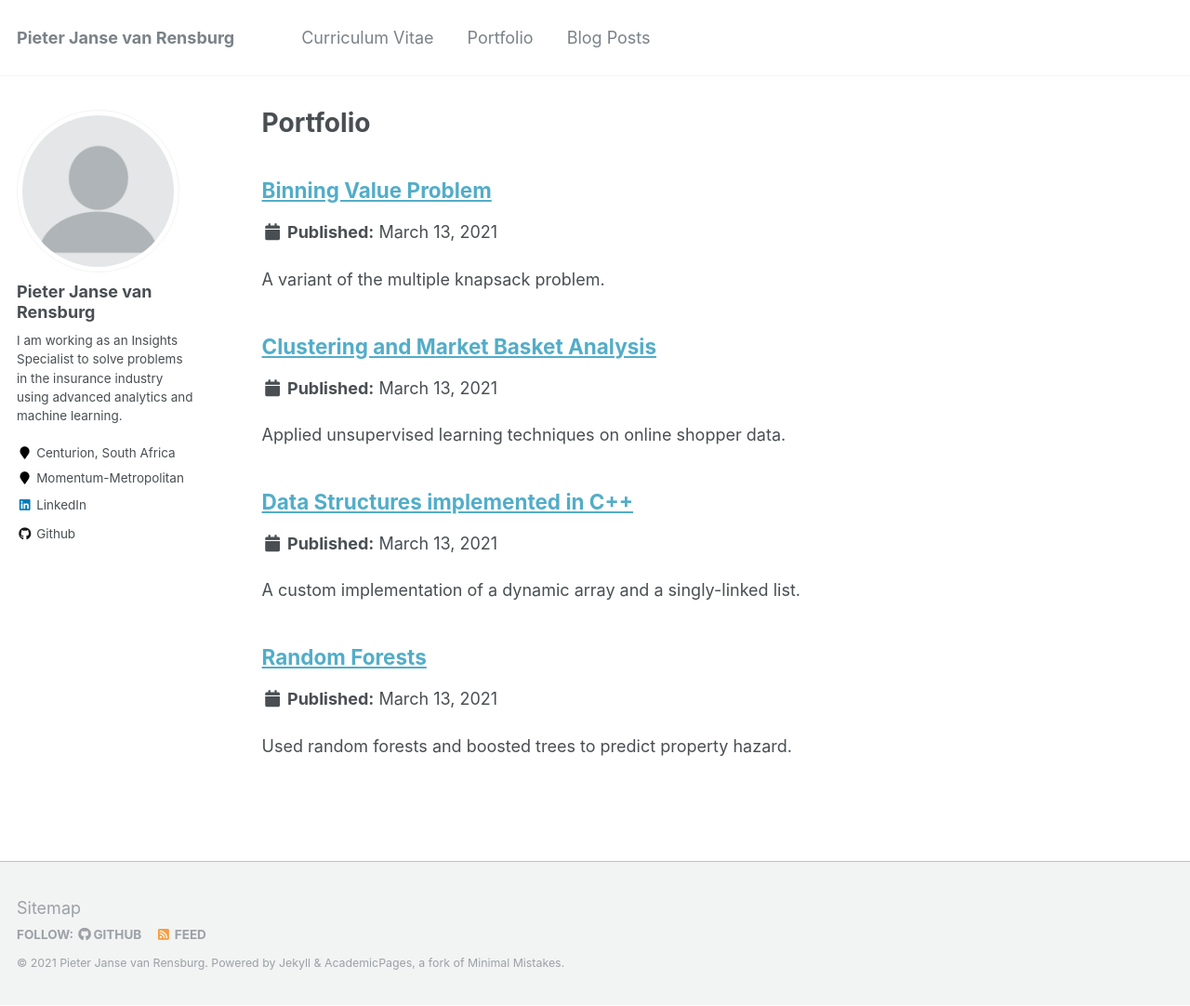
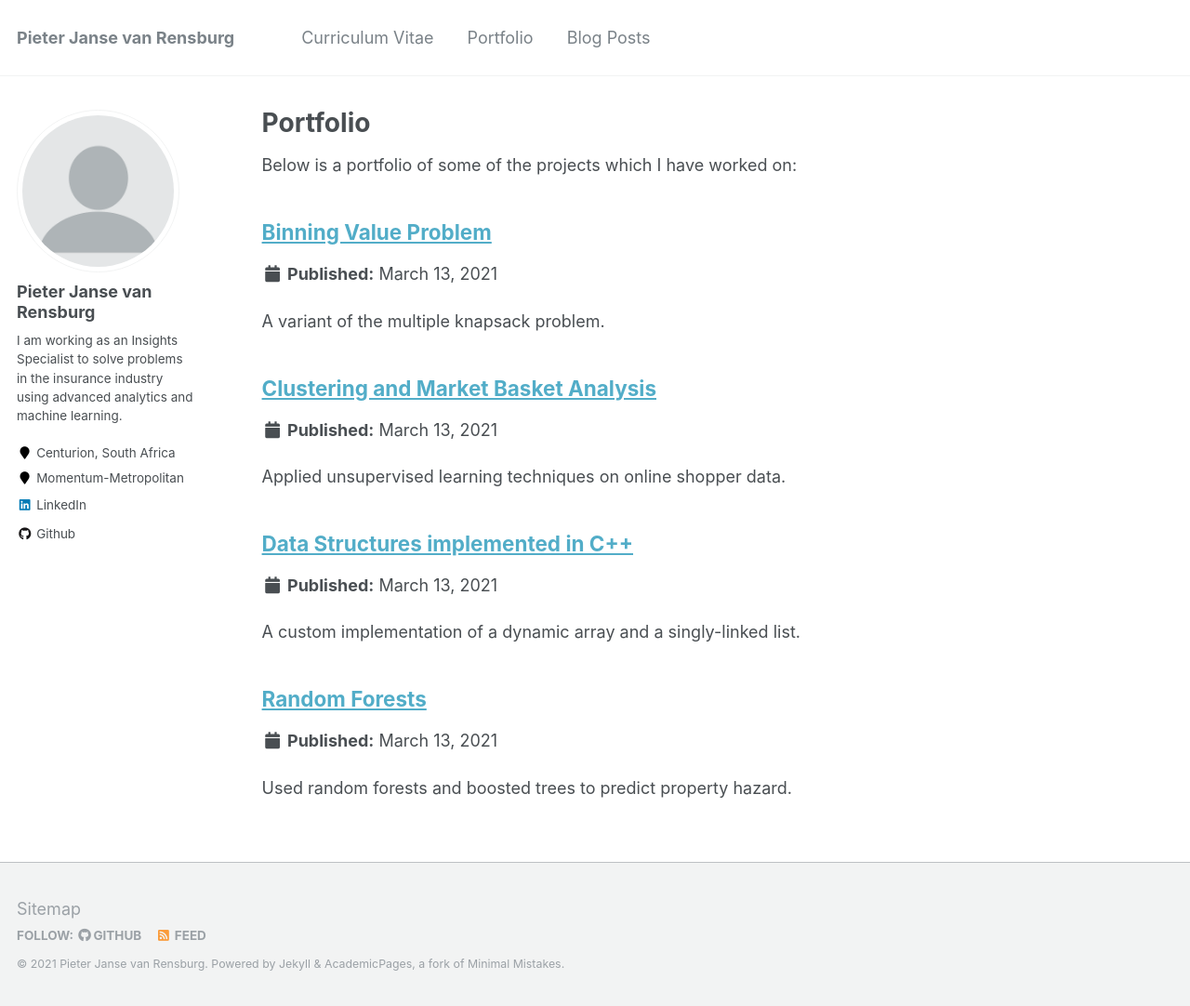
Before and after one commit to Pieter07/my-website, a Jekyll site: the page built from _pages/portfolio.html, in a window 1280 px wide and 1082 px high. Shown: the whole window at 93% size. Built offline with Jekyll 4.4.1, drawn with Linux system fonts in a browser that asks for light colours.

Commit message:
Updated portfolio html file.

```diff
--- a/_pages/portfolio.html
+++ b/_pages/portfolio.html
@@ -7,6 +7,7 @@ author_profile: true
 
 {% include base_path %}
 
+<p>Below is a portfolio of some of the projects which I have worked on:</p>
 
 {% for post in site.portfolio %}
   {% include archive-single.html %}
```
